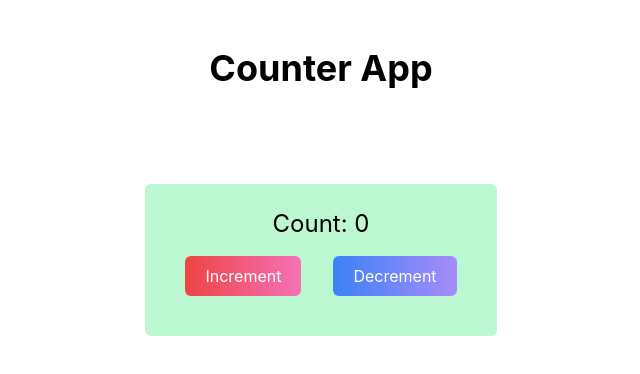
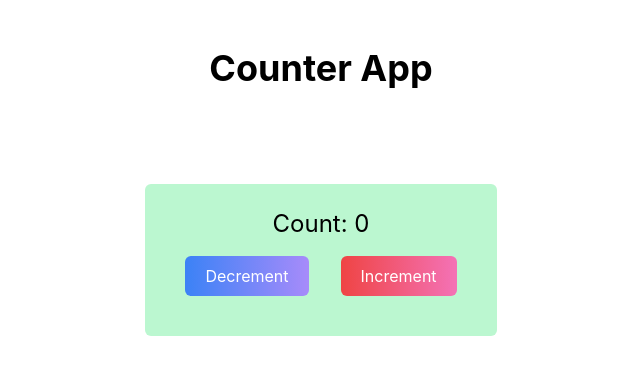
Before and after one commit to Rubayet-billah/redux-practice-04, a React (Create React App) app: page / in a window 1280 px wide. Shown: the top 374 px of the page, without its empty margins (319-959 px from the left). Built offline with nearby package versions, Linux system fonts and the light colour scheme.

Commit message:
useReducer implemented

```diff
--- a/src/Pages/Counter/Counter.js
+++ b/src/Pages/Counter/Counter.js
@@ -1,13 +1,27 @@
-import React, { useState } from 'react';
+import React, { useReducer } from 'react';
 
 const Counter = () => {
-    const [count, setCount] = useState(0)
+    const initialState = 0;
+
+    const reducer = (state, action) => {
+        if (action.type === "INCREMENT") {
+            return state + 1;
+        } else if (action.type === "DECREMENT") {
+            return state - 1;
+        }
+    }
+
+    const [state, dispatch] = useReducer(reducer, initialState);
     return (
         <div className='flex justify-center mt-24'>
             <div className='bg-green-200 text-center p-6 rounded-md'>
-                <h2 className='text-2xl'>Count: {count}</h2>
-                <button onClick={() => setCount(count + 1)} className='bg-gradient-to-r from-red-500 to-pink-400 px-5 py-2 m-4 rounded-md text-white'>Increment</button>
-                <button onClick={() => setCount(prvState => prvState - 1)} className='bg-gradient-to-r from-blue-500 to-violet-400 px-5 py-2 m-4 rounded-md text-white'>Decrement</button>
+                <h2 className='text-2xl'>Count: {state}</h2>
+                <button
+                    onClick={() => dispatch({ type: "DECREMENT" })}
+                    className='bg-gradient-to-r from-blue-500 to-violet-400 px-5 py-2 m-4 rounded-md text-white'>Decrement</button>
+                <button
+                    onClick={() => dispatch({ type: "INCREMENT" })}
+                    className='bg-gradient-to-r from-red-500 to-pink-400 px-5 py-2 m-4 rounded-md text-white'>Increment</button>
             </div>
         </div>
     )
```
